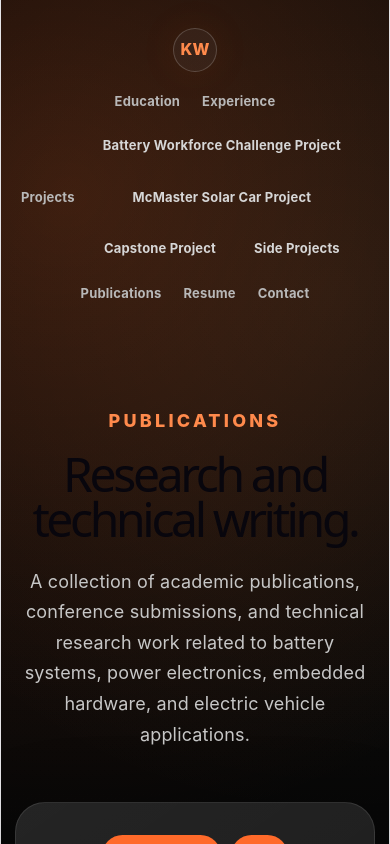
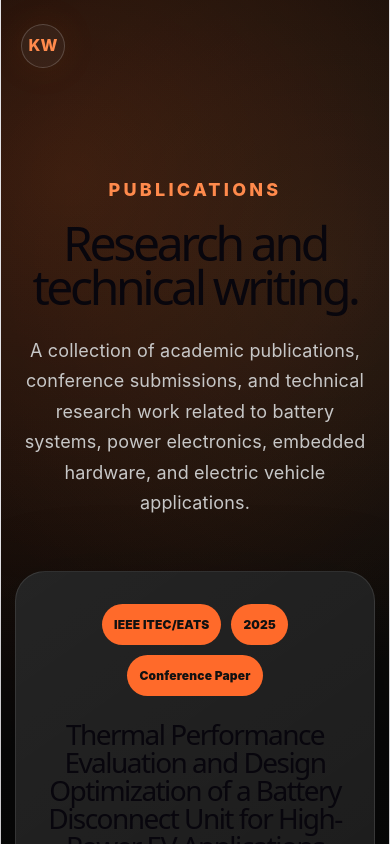
Before and after one commit to Kavishw/Kavishw.github.io, a React (Vite) app: page /#/publications in a window 390 px wide. Shown: the top 844 px of the page. Built offline with nearby package versions, Linux system fonts and the light colour scheme.

Commit message:
Cleaning css files it6

```diff
--- a/src/App.css
+++ b/src/App.css
@@ -1209,61 +1209,76 @@ a {
 }
 
 /* Mobile */
-
-/* Mobile */
-
 @media (max-width: 700px) {
   .navbar {
-    flex-direction: column;
-    gap: 18px;
+    position: relative;
+    flex-direction: row;
     align-items: center;
-    padding: 28px 0 18px;
+    justify-content: space-between;
+    padding: 24px 0;
+  }
+
+  .mobile-menu-toggle {
+    display: none;
+  }
+
+  .mobile-menu-button {
+    display: grid;
+    place-items: center;
+    width: 44px;
+    height: 44px;
+    border-radius: 14px;
+    color: #ff8a4c;
+    font-size: 28px;
+    font-weight: 900;
+    background: rgba(255, 255, 255, 0.045);
+    border: 1px solid rgba(255, 255, 255, 0.14);
+    cursor: pointer;
   }
 
   .nav-links {
-    display: flex;
-    flex-wrap: wrap;
-    justify-content: center;
-    align-items: center;
-    gap: 14px 22px;
-    font-size: 13px;
-    max-width: 360px;
-    margin: 0 auto;
+    position: absolute;
+    top: 78px;
+    right: 0;
+    width: min(280px, calc(100vw - 40px));
+    display: none;
+    flex-direction: column;
+    align-items: stretch;
+    gap: 0;
+    padding: 14px;
+    border-radius: 22px;
+    background:
+      linear-gradient(145deg, rgba(255, 255, 255, 0.1), rgba(255, 255, 255, 0.035)),
+      #111111;
+    border: 1px solid rgba(255, 255, 255, 0.12);
+    box-shadow: 0 26px 80px rgba(0, 0, 0, 0.45);
+    z-index: 100;
   }
 
-  .nav-dropdown:hover .dropdown-menu {
-    display: flex !important;
-    opacity: 1 !important;
-    visibility: visible !important;
+  .mobile-menu-toggle:checked ~ .nav-links {
+    display: flex;
   }
 
-  .nav-dropdown {
-    display: flex;
-    position: static;
+  .nav-links a {
+    padding: 13px 14px;
+    border-radius: 14px;
+    color: #d6d6d6;
+    font-size: 14px;
   }
 
-  .dropdown-trigger {
-    display: inline-block;
-  }
-  .dropdown-menu {
-    position: static;
-    display: flex !important;
-    opacity: 1 !important;
-    visibility: visible !important;
-    pointer-events: auto !important;
-    transform: none;
-    background: transparent;
-    border: none;
-    box-shadow: none;
-    padding: 0;
-    gap: 14px;
-    flex-wrap: wrap;
-    justify-content: center;
+  .nav-links a:hover {
+    color: #ffffff;
+    background: rgba(255, 255, 255, 0.07);
   }
 
-  .nav-links > a,
+  .nav-links > a::after {
+    display: none;
+  }
+
+  .nav-dropdown,
+  .dropdown-menu,
   .dropdown-trigger {
-    white-space: nowrap;
+    display: none;
   }
 
   .hero {
--- a/src/App.jsx
+++ b/src/App.jsx
@@ -79,23 +79,18 @@ function Header() {
         KW
       </Link>
 
+      <input type="checkbox" id="mobile-menu-toggle" className="mobile-menu-toggle" />
+
+      <label htmlFor="mobile-menu-toggle" className="mobile-menu-button">
+        ☰
+      </label>
+
       <div className="nav-links">
         <Link to="/#education">Education</Link>
+        <Link to="/#experience">Experience</Link>
 
-<Link to="/#experience">Experience</Link>
-
-        <div className="nav-dropdown">
-          <Link to="/#projects" className="dropdown-trigger">
-            Projects
-          </Link>
-
-          <div className="dropdown-menu">
-            <Link to="/projects/battery-workforce">
-  Battery Workforce Challenge
-</Link>
-            <Link to="/projects/solar-car">McMaster Solar Car Project</Link>
-          </div>
-        </div>
+        <Link to="/projects/battery-workforce">Battery Workforce</Link>
+        <Link to="/projects/solar-car">Solar Car</Link>
 
         <Link to="/publications">Publications</Link>
 
```
